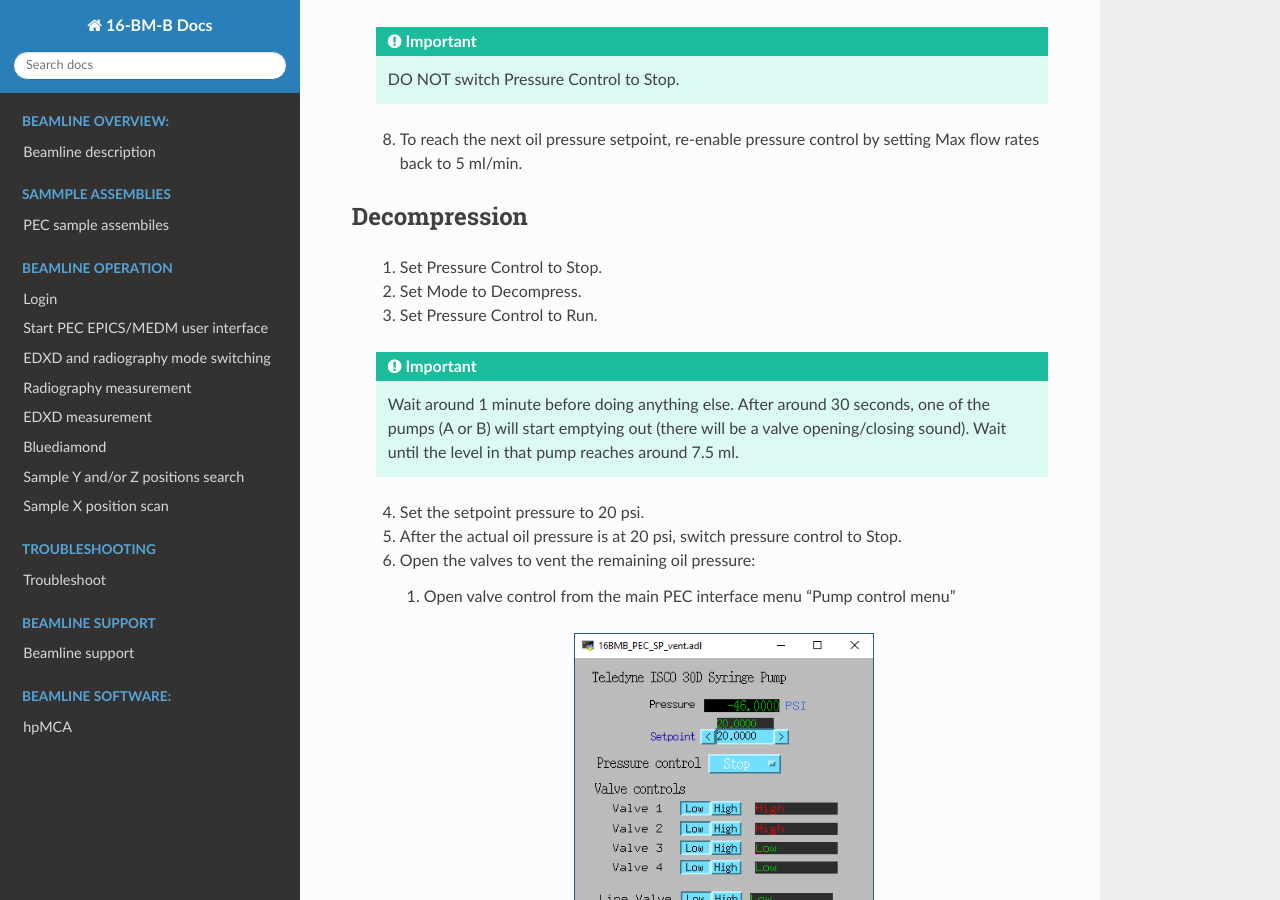
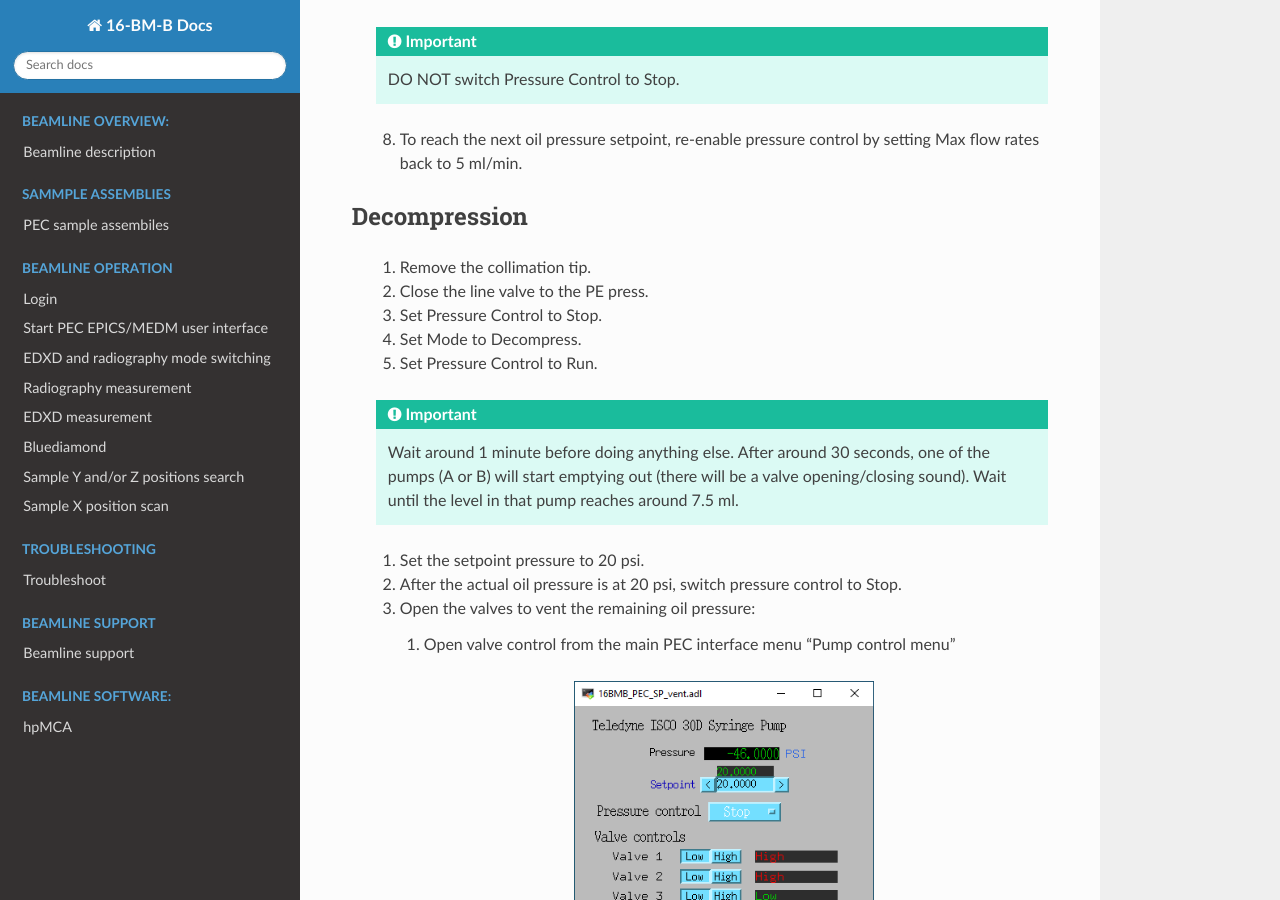
Before and after one commit to taeastmo/16BMB_manual, a Sphinx documentation site: the page built from docs/source/operations/item_009_pressure.rst, in a window 1280 px wide and 900 px high, scrolled down 1448 px. Built offline with Sphinx 7.4.7 and the Read the Docs theme 3.1.0, drawn with Linux system fonts in a browser that asks for light colours.

Commit message:
Update item_009_pressure.rst

```diff
--- a/docs/source/operations/item_009_pressure.rst
+++ b/docs/source/operations/item_009_pressure.rst
@@ -47,15 +47,17 @@ Compression
 Decompression
 ^^^^^^^^^^^^^
 
-   1. Set Pressure Control to Stop.
-   2. Set Mode to Decompress.
-   3. Set Pressure Control to Run.
+   #. Remove the collimation tip.
+   #. Close the line valve to the PE press.
+   #. Set Pressure Control to Stop.
+   #. Set Mode to Decompress.
+   #. Set Pressure Control to Run.
 
    .. important:: Wait around 1 minute before doing anything else.
       After around 30 seconds, one of the pumps (A or B) will start emptying out (there will be a valve opening/closing sound).
       Wait until the level in that pump reaches around 7.5 ml.
 
-   4. Set the setpoint pressure to 20 psi.
+   #. Set the setpoint pressure to 20 psi.
    #. After the actual oil pressure is at 20 psi, switch pressure control to Stop.
    #. Open the valves to vent the remaining oil pressure:
 
```
